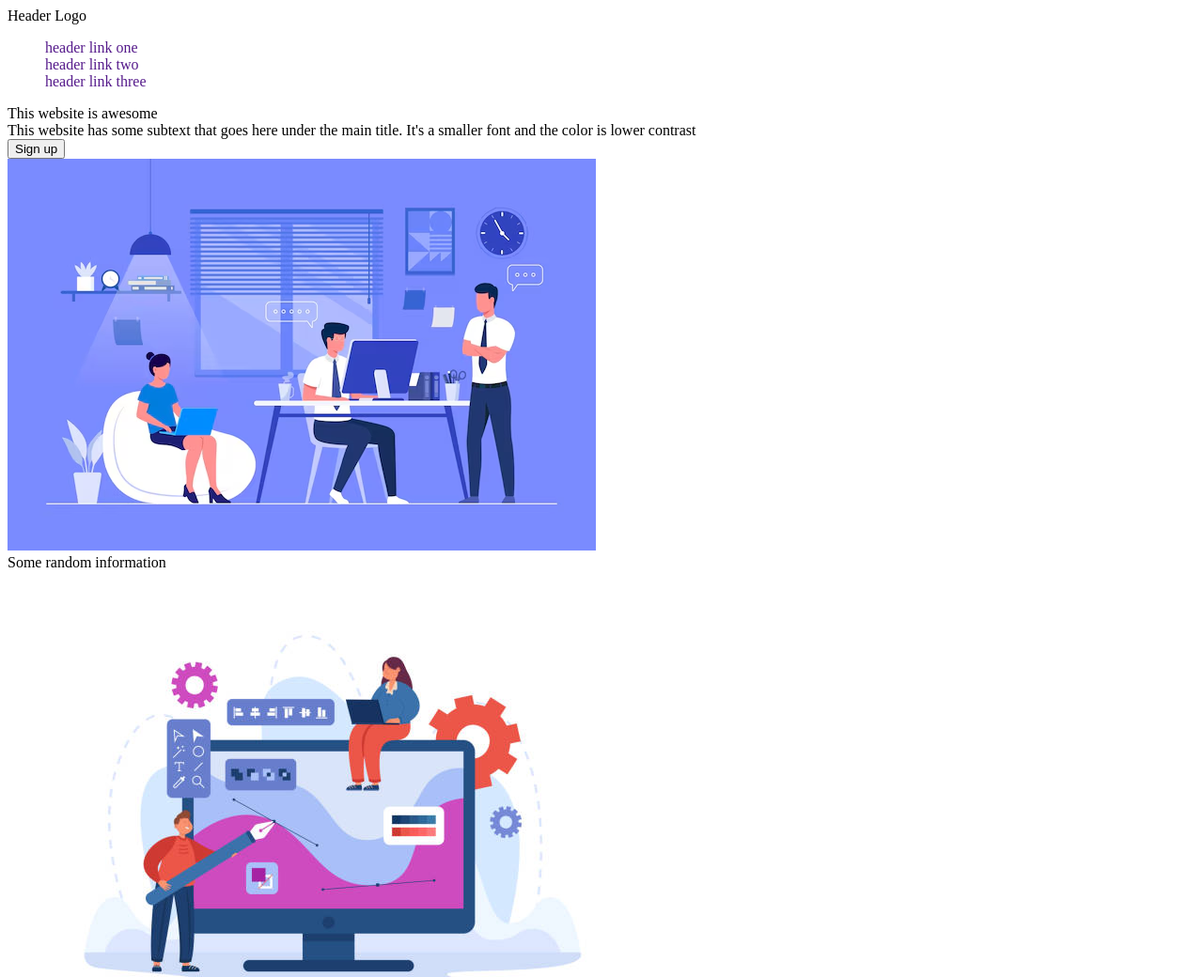
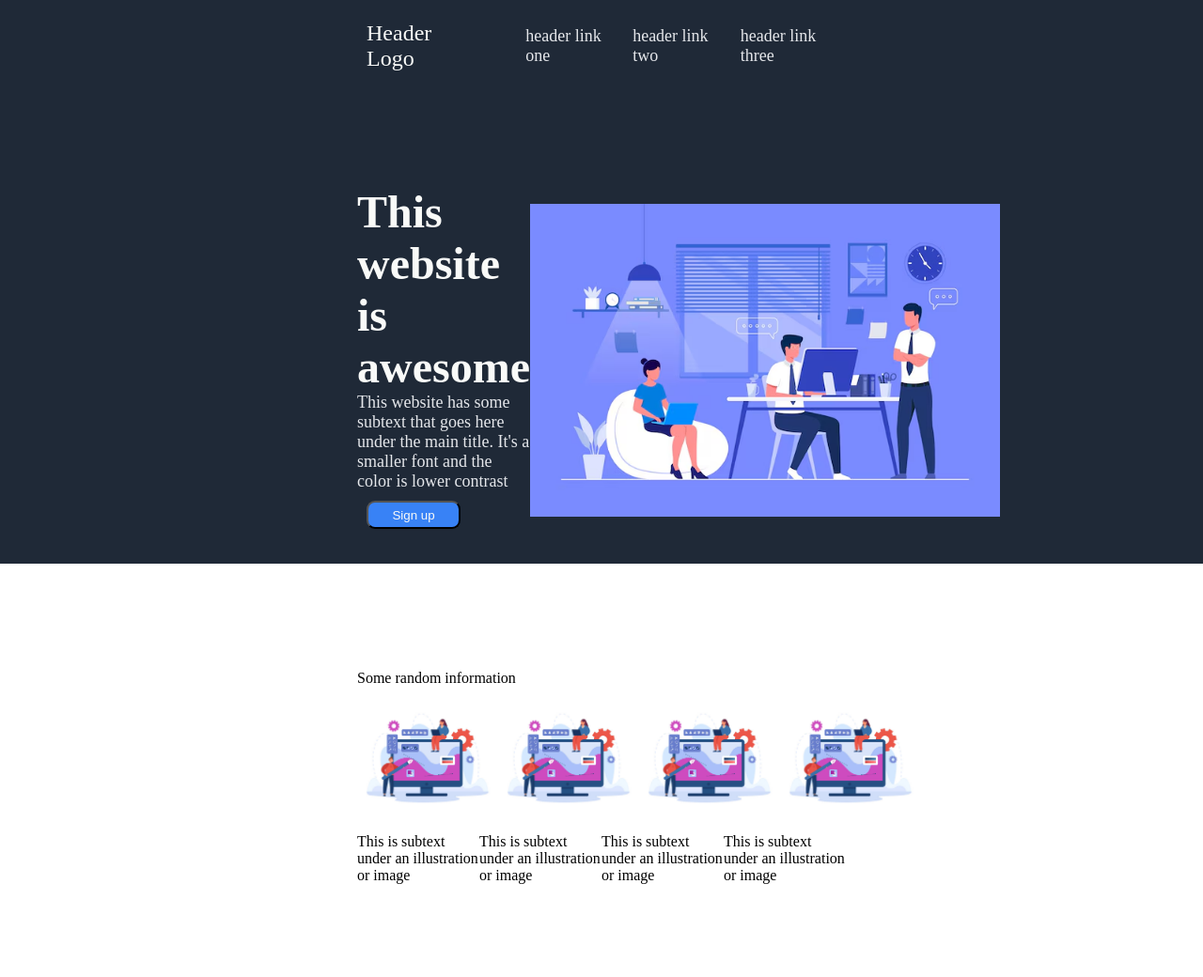
Before and after one commit to VassJanos/odin-flex, a plain HTML site: page index.html in a window 1280 px wide. Shown: the top 1040 px of the page at 94% size. Drawn offline with Linux system fonts and the light colour scheme.

Commit message:
Working on the css
Finished the header, started the next section.

```diff
--- a/css/style.css
+++ b/css/style.css
@@ -1,6 +1,7 @@
 body {
     display: flex;
     flex-direction: column;
+    margin: 0;
 }
 
 ul {
@@ -9,17 +10,117 @@ ul {
 
 a {
     text-decoration: none;
+    color: #E5E7EB;
 }
 
 .part-one {
     display: flex;
     flex-direction: column;
+    height: 600px;
+    background-color: #1F2937;
+}
+
+.part-two {
+    height: 470px;
+    display: flex;
+    flex-direction: column;
+    justify-content: center;
+    padding-left: 380px;
+    padding-right: 380px;
+}
+
+.part-three {
+    height: 450px;
+    border: dotted black 4px;
+}
+
+.part-four {
+    height: 410px;
+    border: dotted black 4px;
+}
+
+.part-five {
+    height: 130px;
+    border: dotted black 4px;
 }
 
 .header {
-    flex: 1;
+    display: flex;
+    justify-content: space-between;
+    padding-left: 380px;
+    padding-right: 380px;
+}
+
+.logo {
+    font-size: 24px;
+    color:  #F9FAF8;
+    margin: 10px;
+    align-content: center;
+
+}
+
+.links,
+.subtext {
+    font-size: 18px;
+    color: #E5E7EB;
+}
+
+.links {
+    display: flex;
+    justify-content: center;
+    align-items: center;
+}
+
+.link {
+    margin: 10px;
 }
 
 .header-content {
-    flex:    3;
+    display: flex;
+    justify-content: space-around;
+    align-items: center;
+    padding-left: 380px;
+    padding-right: 380px;
+    padding-top: 100px;
+
 }
+
+.header-title {
+    font-size: 48px;
+    font-weight: 900;
+    color: #F9FAF8;
+}
+
+.header-image img {
+    width: 500px;
+    height: auto;
+}
+
+.left-side {
+    width: 400px;
+}
+
+.signup-btn {
+    background-color: #3882F6;
+    color: #F9FAF8;
+    width: 100px;
+    height: 30px;
+    border-radius: 9px;
+    margin: 10px;
+}
+
+.card img {
+    width: 150px;
+    height: auto;
+}
+
+.content-title {
+
+}
+
+.card-list,
+.card-text {
+    display: flex;
+    justify-content: space-between;
+    padding: 0;
+}
--- a/index.html
+++ b/index.html
@@ -20,7 +20,7 @@
             <div class="header-content">
                 <div class="left-side">
                     <div class="header-title">This website is awesome</div>
-                    <div class="descript">
+                    <div class="subtext">
                         This website has some subtext that goes here
                         under the main title. It's a smaller font and
                         the color is lower contrast
@@ -70,7 +70,7 @@
                     <p class="content-text">Sign up for our product by clicking that button right over there!</p>
                 </div>
                 <div class="content-right">
-                    <button class="content-signup">Sign up</button>
+                    <button class="signup-btn">Sign up</button>
                 </div>
             </div>
         </div>
```
